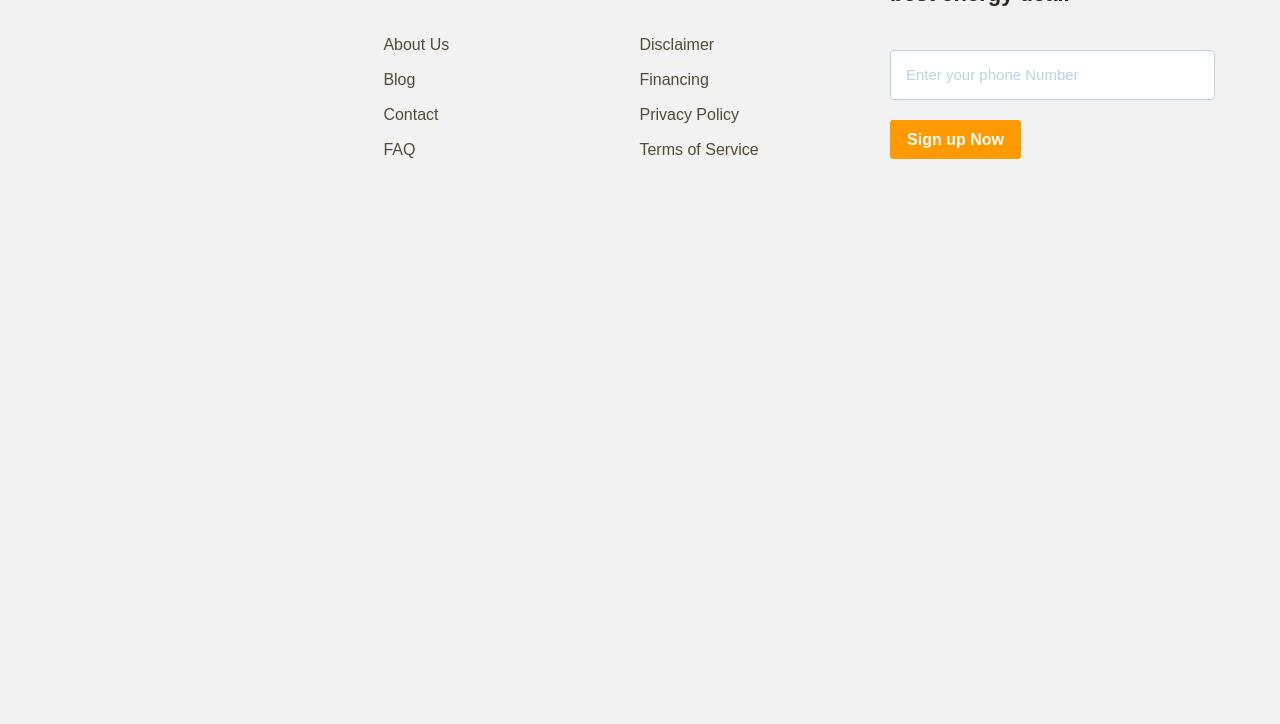
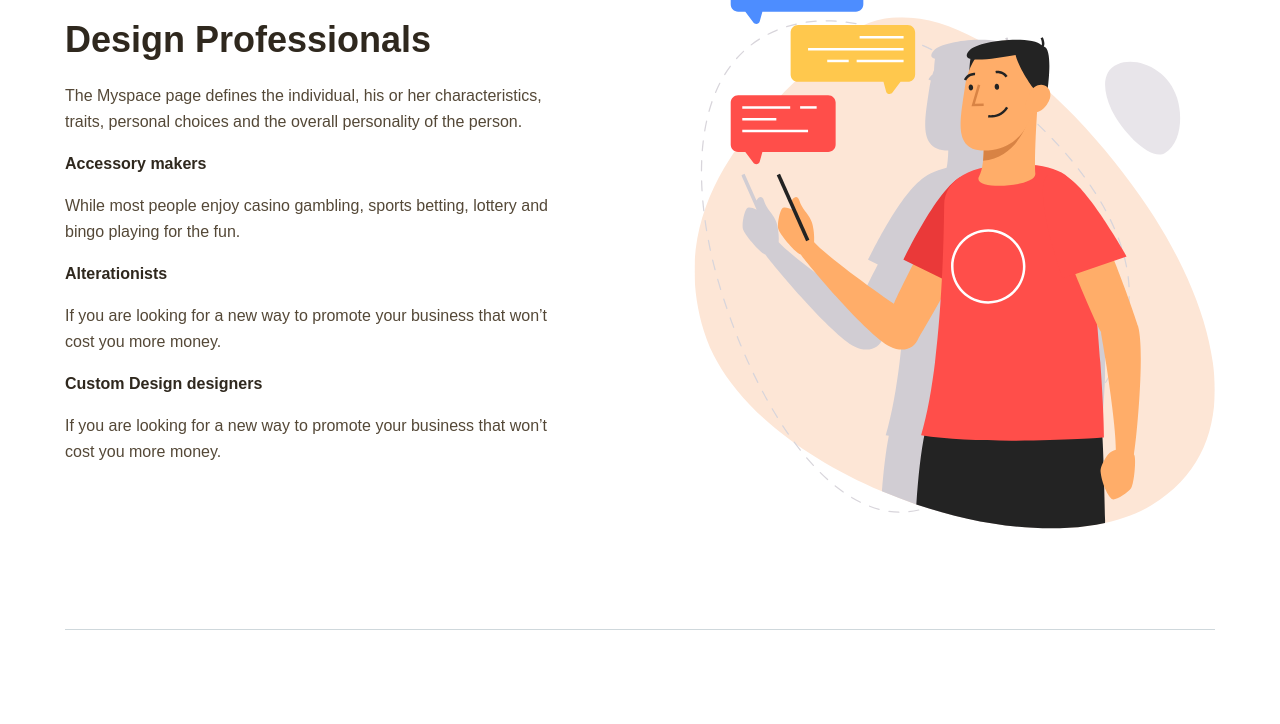
Before and after one commit to MaksLevin/Productly-Test-HiQo, a website: page src/index.html in a window 1280 px wide. Shown: the part 1417-2141 px from the top of the page. Before the commit the page ends 1604 px from the top, so only its background shows below. Drawn offline with nearby package versions, Linux system fonts and the light colour scheme; files that its build step writes are made by us from their sources; a web font is replaced by a local one.

Commit message:
creating-section-our-tasks

```diff
--- /dev/null
+++ b/src/html/components/ourTasks.html
@@ -0,0 +1,26 @@
+<section class="our-tasks">
+  <div class="task">
+    <div class="task-text-wrapper">
+      <p class="common-text">Effortless Validation for</p>
+      <h4 class="title">Design Professionals</h4>
+      <p class="common-text task-text">
+        The Myspace page defines the individual, his or her characteristics, traits, personal
+        choices and the overall personality of the person.
+      </p>
+      <h6 class="small-sub-title">Accessory makers</h6>
+      <p class="common-text task-text">
+        While most people enjoy casino gambling, sports betting, lottery and bingo playing for the
+        fun.
+      </p>
+      <h6 class="small-sub-title">Alterationists</h6>
+      <p class="common-text task-text">
+        If you are looking for a new way to promote your business that won’t cost you more money.
+      </p>
+      <h6 class="small-sub-title">Custom Design designers</h6>
+      <p class="common-text task-text">
+        If you are looking for a new way to promote your business that won’t cost you more money.
+      </p>
+    </div>
+    <img class="task-image" src="img/task.svg" alt="man" />
+  </div>
+</section>
--- a/src/html/main.html
+++ b/src/html/main.html
@@ -1,4 +1,5 @@
 <main>
     @@include('components/getStarted.html', {})
     @@include('components/advantages.html', {})
+    @@include('components/ourTasks.html', {})
 </main>
--- a/src/scss/buttons/_button.scss
+++ b/src/scss/buttons/_button.scss
@@ -4,7 +4,7 @@
     @include button ($button-width-small,$button-height-small);
 
     color: $basic-state-dark;
-    background-color: $basic-state-background;
+    background-color: $basic-state-text;
     border: 1px solid $basic-state-light;
 
     @include media("max", "sm") {
@@ -70,7 +70,7 @@
       @include media("max", "md") {
         width: $button-width-small;
         height: $button-height-small;
-        margin-bottom: 60px;
+        margin-bottom: 15px;
 
         @include fonts-style(14px, 500, 22px, $basic-state-text);
       }
@@ -78,13 +78,13 @@
       @include media("max", "sm") {
         width: $button-width-screen-sm;
         height: $button-height-screen-sm;
-        margin-bottom: 30px;
+        margin-bottom: 10px;
 
         @include fonts-style(10px, 500, 12px, $basic-state-text);
       }
 
-      @include media("max", "sm") {
-        margin-bottom: 15px;
+      @include media("max", "xs") {
+        margin-bottom: 0;
       }
     }
   }
--- a/src/scss/footer/_footer.scss
+++ b/src/scss/footer/_footer.scss
@@ -13,7 +13,7 @@
   @include media("max", "xs") {
     flex-direction: column;
     align-items: center;
-    margin-top: 30px;
+    margin-top: 15px;
   }
 }
 
--- /dev/null
+++ b/src/scss/main/_ourTasks.scss
@@ -0,0 +1,71 @@
+.our-tasks {
+  margin-top: 120px;
+  margin-bottom: 100px;
+
+  @include media("max", "lg") {
+    margin-top: 50px;
+    margin-bottom: 70px;
+  }
+
+  @include media("max", "md") {
+    margin-top: 30px;
+    margin-bottom: 40px;
+  }
+
+  @include media("max", "sm") {
+    margin-top: 20px;
+    margin-bottom: 20px;
+  }
+
+  @include media("max", "xs") {
+    margin-top: 15px;
+    margin-bottom: 10px;
+  }
+}
+
+.task {
+  display: flex;
+  justify-content: space-between;
+
+  @include media("max", "md") {
+    flex-direction: column;
+    align-items: center;
+  }
+
+  &-text-wrapper {
+    width: 490px;
+
+    @include media("max", "md") {
+      display: flex;
+      flex-direction: column;
+      align-items: center;
+      width: 400px;
+    }
+
+    @include media("max", "sm") {
+      width: 300px;
+    }
+
+    @include media("max", "xs") {
+      width: 200px;
+    }
+  }
+}
+
+.task-image {
+  @include media("max", "lg") {
+    width: 450px;
+  }
+
+  @include media("max", "md") {
+    width: 400px;
+  }
+
+  @include media("max", "sm") {
+    width: 300px;
+  }
+
+  @include media("max", "xs") {
+    width: 200px;
+  }
+}
--- a/src/scss/style.scss
+++ b/src/scss/style.scss
@@ -7,11 +7,12 @@
 @import "wrappers/_wrappers.scss";
 @import "header/_header.scss";
 @import "footer/_footer.scss";
-@import "main/getStarted.scss";
-@import "main/advantages.scss";
+@import "main/_getStarted.scss";
+@import "main/_advantages.scss";
+@import "main/_ourTasks.scss";
 
 body {
   @include fonts-style (16px, 500, 26px, $basic-state-text);
 
-  background-color: $basic-state-background;
+  background-color: $basic-state-text;
 }
--- a/src/scss/text/_text.scss
+++ b/src/scss/text/_text.scss
@@ -50,6 +50,18 @@
 
 .small-sub-title {
   @include fonts-style (16px, 700, 26px, $accent-state-text);
+
+  @include media("max", "md") {
+    @include fonts-style (12px, 700, 20px, $accent-state-text);
+  }
+
+  @include media("max", "sm") {
+    @include fonts-style (10px, 700, 18px, $accent-state-text);
+  }
+
+  @include media("max", "xs") {
+    @include fonts-style (8px, 700, 16px, $accent-state-text);
+  }
 }
 
 .common-text {
```
